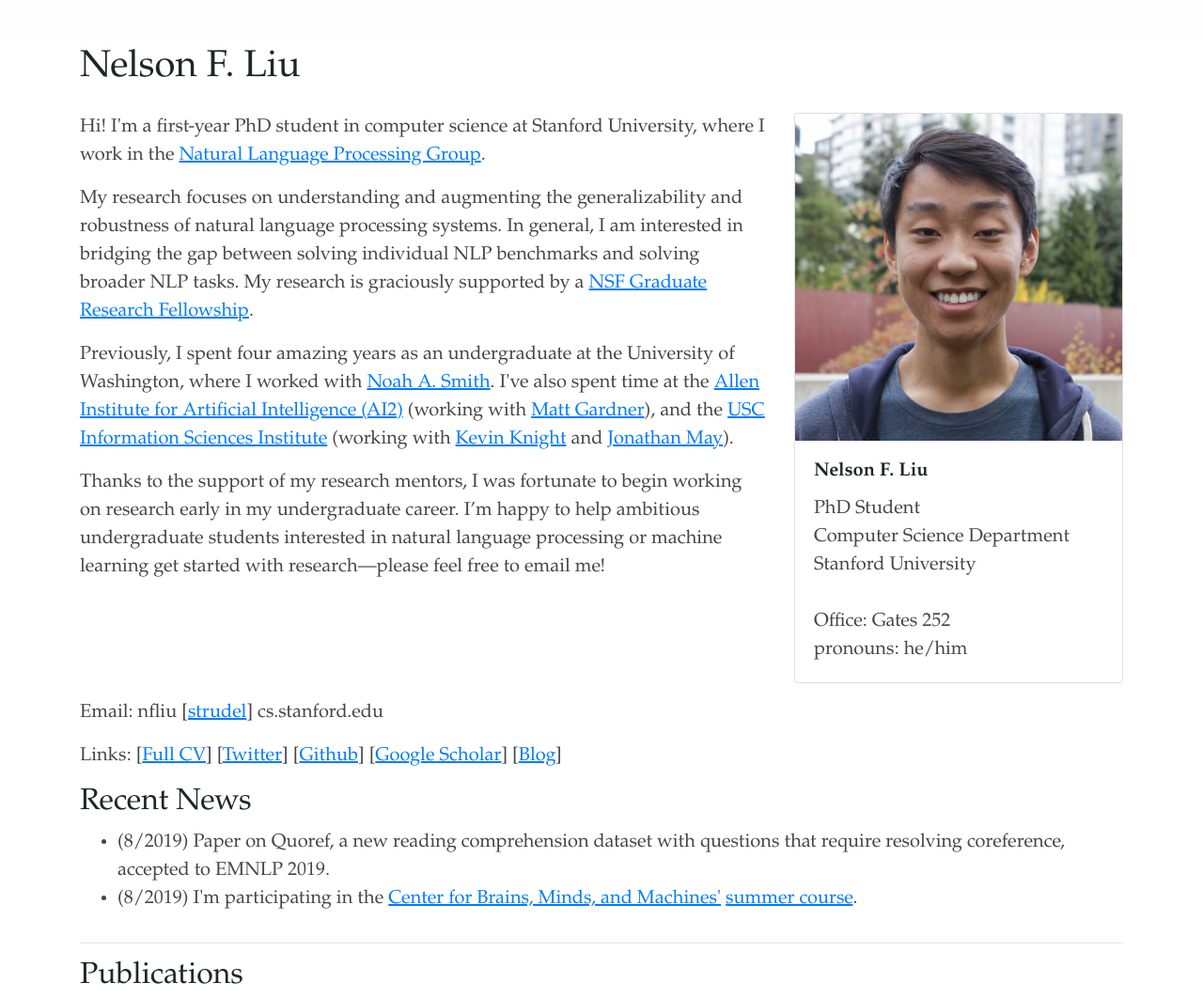
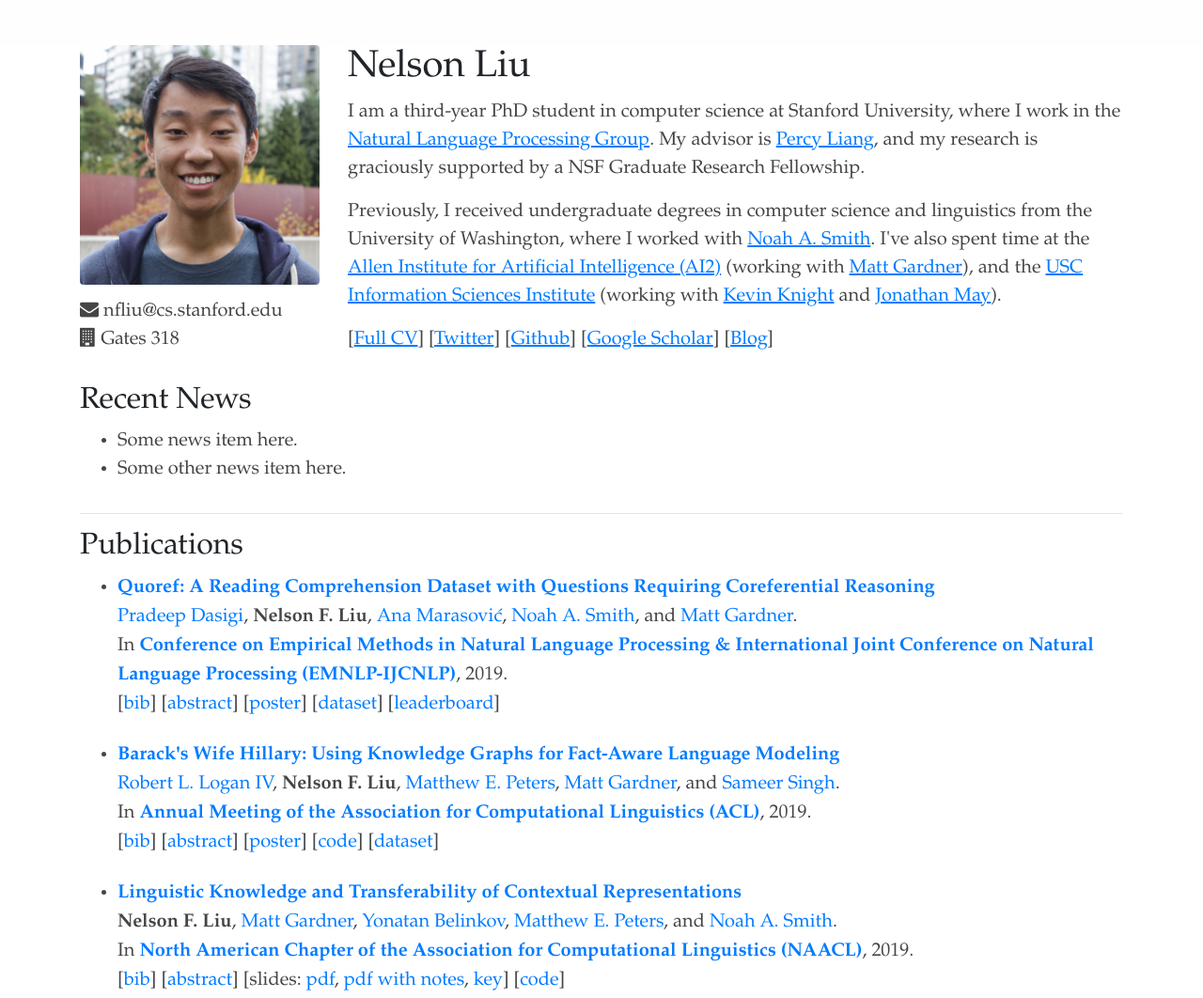
Before and after one commit to nelson-liu/website, a plain HTML site: page index.html in a window 1280 px wide. Shown: the top 1062 px of the page at 94% size. Drawn offline with nearby package versions, Linux system fonts and the light colour scheme.

Commit message:
Sync some structural / organizational changes

```diff
--- a/index.html
+++ b/index.html
@@ -27,82 +27,49 @@
         <script src="https://code.jquery.com/jquery-3.3.1.slim.min.js" integrity="sha384-q8i/X+965DzO0rT7abK41JStQIAqVgRVzpbzo5smXKp4YfRvH+8abtTE1Pi6jizo" crossorigin="anonymous"></script>
         <script src="https://cdnjs.cloudflare.com/ajax/libs/popper.js/1.14.7/umd/popper.min.js" integrity="sha384-UO2eT0CpHqdSJQ6hJty5KVphtPhzWj9WO1clHTMGa3JDZwrnQq4sF86dIHNDz0W1" crossorigin="anonymous"></script>
         <script src="https://stackpath.bootstrapcdn.com/bootstrap/4.3.1/js/bootstrap.min.js" integrity="sha384-JjSmVgyd0p3pXB1rRibZUAYoIIy6OrQ6VrjIEaFf/nJGzIxFDsf4x0xIM+B07jRM" crossorigin="anonymous"></script>
+        <link rel="stylesheet" href="https://cdnjs.cloudflare.com/ajax/libs/font-awesome/4.7.0/css/font-awesome.min.css" crossorigin="anonymous">
         <link href='https://fonts.googleapis.com/css?family=EB+Garamond' rel='stylesheet' type='text/css'>
     </head>
     <body>
         <div class="container mt-5">
             <div class="row mb-3">
-                <div class="col">
-                    <h1>Nelson F. Liu</h1>
+                <div class="col-lg-3 col-md-4">
+                    <img class="img-fluid rounded" src="img/nelson-liu-2018.jpg" alt="Nelson Liu">
+                    <p>
+                        <i class="fa fa-envelope pt-3"></i> nfliu@cs.stanford.edu
+                    </br>
+                        <i class="fa fa-building"></i> Gates 318
+                    </p>
                 </div>
-            </div>
-            <div class="row">
-                <div class="col-lg-4 col-md-6 order-0 order-xs-0 order-sm-0 order-md-1 order-lg-1">
-                    <div class="card mb-3">
-                        <img class="card-img-top" src="img/nelson-liu-2018.jpg" alt="Nelson Liu">
-                        <div class="card-body">
-                            <h5 class="card-title">
-                                <b>Nelson F. Liu</b>
-                            </h5>
-                            <p class="card-text">
-                                PhD Student
-                                </br>
-                                Computer Science Department
-                                </br>
-                                Stanford University
-                                </br>
-                                </br>
-                                Office: Gates 252
-                                </br>
-                                pronouns: he/him
-                            </p>
-                        </div>
-                    </div>
-                </div>
-                <div class="col-lg-8 col-md-6 order-1 order-xs-1 order-sm-1 order-md-0 order-lg-0">
+                <div class="col-lg-9 col-md-8">
+                    <h1>Nelson Liu</h1>
                     <p>
-                        Hi! I'm a first-year PhD student in computer science at
+                        I am a third-year PhD student in computer science at
                         Stanford University, where I work in
                         the <a href="https://nlp.stanford.edu/"
                         target="_blank">Natural Language Processing Group</a>.
+                        My advisor is <a href="https://cs.stanford.edu/~pliang/"
+                        target="_blank">Percy Liang</a>, and my research is
+                        graciously supported by a NSF Graduate Research Fellowship.
                     </p>
                     <p>
-                        My research focuses on understanding and augmenting the
-                        generalizability and robustness of natural language
-                        processing systems. In general, I am interested in
-                        bridging the gap between solving individual NLP
-                        benchmarks and solving broader NLP tasks. My research is
-                        graciously supported by a
-                        <a href="https://www.nsfgrfp.org/general_resources/about"
-                        target="_blank">NSF Graduate Research Fellowship</a>.
-                    </p>
-                    <p>
-                        Previously, I spent four amazing years as an
-                        undergraduate at the University of Washington, where I
-                        worked with <a href="http://homes.cs.washington.edu/~nasmith/" target="_blank">Noah A. Smith</a>.
-                        I've also spent time at the <a href="http://allenai.org/" target="_blank">Allen Institute for
-                        Artificial Intelligence (AI2)</a> (working with <a href="http://matt-gardner.github.io/" target="_blank">Matt Gardner</a>),
-                        and the <a href="http://www.isi.edu" target="_blank">USC Information
-                        Sciences Institute</a> (working with <a href="http://www.isi.edu/~knight/" target="_blank">Kevin Knight</a> and
+                        Previously, I received undergraduate degrees in computer
+                        science and linguistics from the University of
+                        Washington, where I worked
+                        with <a href="http://homes.cs.washington.edu/~nasmith/"
+                                target="_blank">Noah A. Smith</a>. I've also spent time
+                        at the <a href="http://allenai.org/"
+                                  target="_blank">Allen Institute for Artificial
+                        Intelligence (AI2)</a> (working
+                        with <a href="http://matt-gardner.github.io/"
+                                target="_blank">Matt Gardner</a>), and
+                        the <a href="http://www.isi.edu" target="_blank">USC
+                        Information Sciences Institute</a> (working
+                        with <a href="https://kevincrawfordknight.github.io/"
+                                target="_blank">Kevin Knight</a> and
                         <a href="http://www.isi.edu/~jonmay/" target="_blank">Jonathan May</a>).
                     </p>
                     <p>
-                        Thanks to the support of my research mentors, I was
-                        fortunate to begin working on research early in my
-                        undergraduate career. I’m happy to help ambitious
-                        undergraduate students interested in natural language
-                        processing or machine learning get started with
-                        research—please feel free to email me!
-                    </p>
-                </div>
-            </div>
-            <div class="row">
-                <div class="col">
-                    <p>
-                        Email: nfliu [<a href="https://en.wikipedia.org/wiki/At_sign" target="_blank">strudel</a>] cs.stanford.edu
-                    </p>
-                    <p>
-                        Links:
                         [<a href="files/N_LIU_CV.pdf" target="_blank">Full CV</a>] [<a href="https://twitter.com/nelsonfliu" target="_blank">Twitter</a>] [<a href="https://github.com/nelson-liu" target="_blank">Github</a>] [<a href="https://scholar.google.com/citations?user=ghGDz7MAAAAJ&hl=en" target="_blank">Google Scholar</a>] [<a href="https://blog.nelsonliu.me/" target="_blank">Blog</a>]
                     </p>
                 </div>
@@ -112,16 +79,10 @@
                     <h2>Recent News</h2>
                     <ul>
                         <li>
-                            (8/2019) Paper on Quoref, a new reading
-                            comprehension dataset with questions that require
-                            resolving coreference, accepted to EMNLP 2019.
+                            Some news item here.
                         </li>
                         <li>
-                            (8/2019) I'm participating in
-                            the <a href="https://cbmm.mit.edu/"
-                            target="_blank">Center for Brains, Minds, and
-                            Machines'</a> <a href="https://cbmm.mit.edu/summer-school/2019"
-                            target="_blank">summer course</a>.
+                            Some other news item here.
                         </li>
                     </ul>
                 </div>
@@ -130,7 +91,6 @@
             <div class="row" id="publications">
                 <div class="col">
                     <h2>Publications</h2>
-                    <h3>2019</h3>
                     <ul class="pl">
                         <li>
                             <a href="papers/dasigi+liu+marasovic+smith+gardner.emnlp2019.pdf" target="_blank">
@@ -351,9 +311,6 @@
                                 </p>
                             </div>
                         </li>
-                    </ul>
-                    <h3>2018</h3>
-                    <ul class="pl">
                         <li>
                             <a href="papers/liu+levy+schwartz+tan+smith.repl4nlp2018.pdf" target="_blank">
                                 <b>LSTMs Exploit Linguistic Attributes of Data</b>
@@ -486,9 +443,6 @@
                                 </p>
                             </div>
                         </li>
-                    </ul>
-                    <h3>2017</h3>
-                    <ul class="pl">
                         <li>
                             <a href="papers/welbl+liu+gardner.wnut2017.pdf" target="_blank">
                                 <b>Crowdsourcing Multiple Choice Science Questions</b>
@@ -562,7 +516,7 @@
                 <div class="row justify-content-center">
                     <div class="col-6 col-md text-left align-self-center">
                         <p class="h5 text-muted">
-                            © Nelson Liu, 2020
+                            © Nelson Liu, 2022
                         </p>
                     </div>
                     <div class="col-6 col-md text-right">
```
